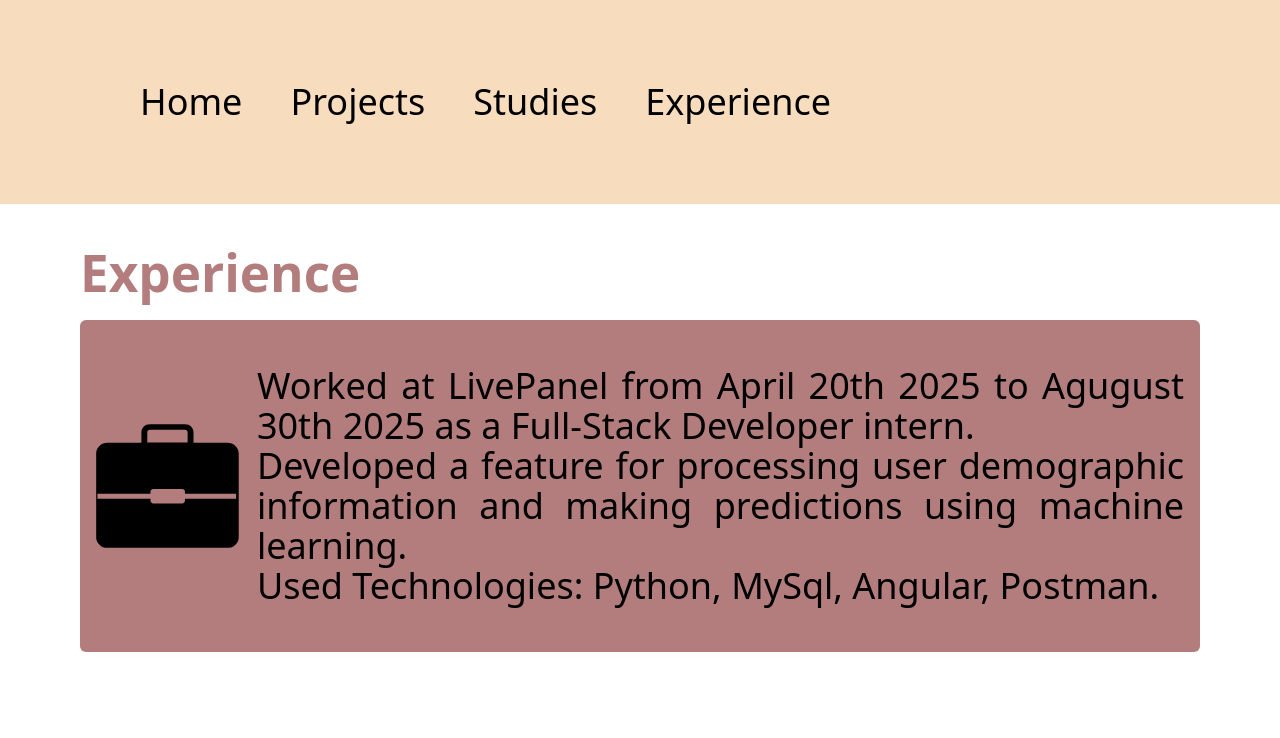
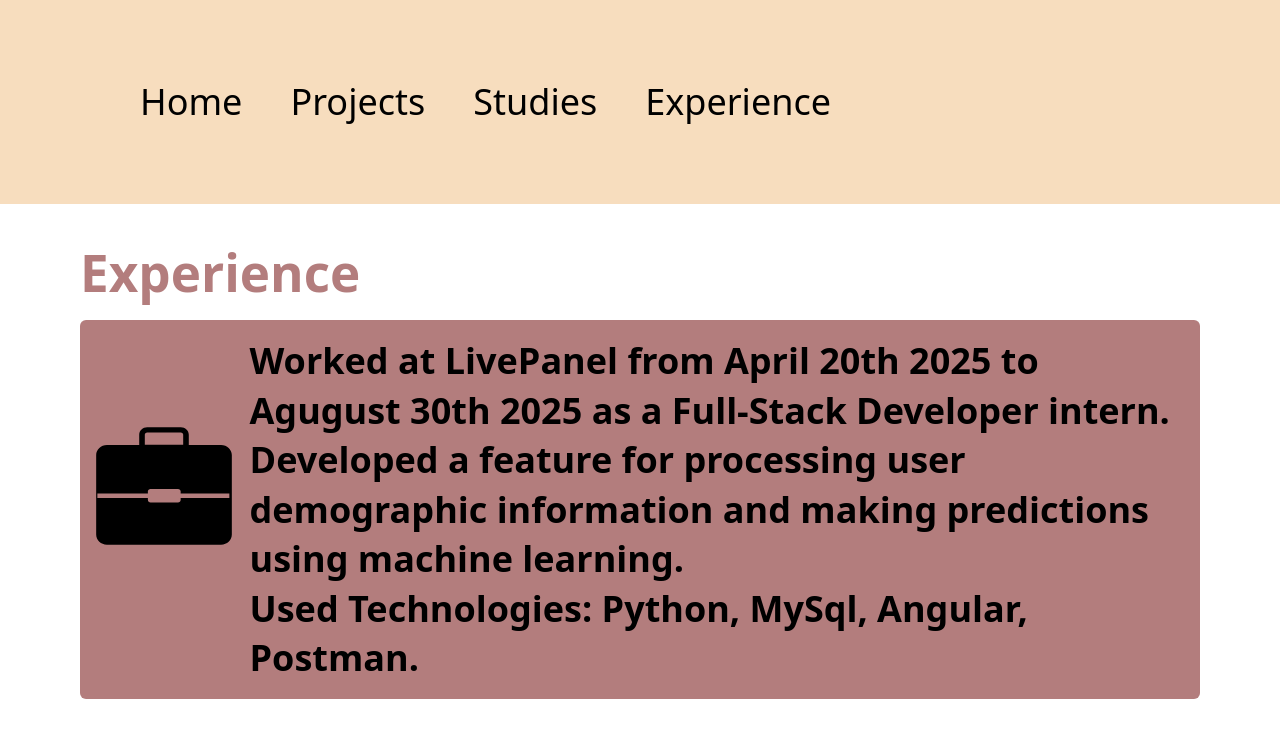
Before and after one commit to ThiagoZanconi/Personal-Web-Page, a React (Vite) app: page /Experience in a window 1280 px wide. Shown: the top 738 px of the page. Built offline with nearby package versions, Linux system fonts and the light colour scheme.

Commit message:
Deleted automatic deploy

```diff
--- a/src/pages/experience.tsx
+++ b/src/pages/experience.tsx
@@ -14,7 +14,7 @@ function Experience() {
                             <img src={workExperienceIcon} className="mx-auto h-[200px] lg:h-[300px] rounded-sm" alt="Orthodox Cross" />
                         </div>
                         <div className="flex justify-items-center items-center">
-                            <p className='sm:text-xl md:text-2xl lg:text-4xl md:text-justify color-black font-medium'>
+                            <p className='sm:text-xl md:text-2xl lg:text-4xl color-black font-semibold leading-snug text-left'>
                                 Worked at LivePanel from April 20th 2025 to Agugust 30th 2025 as a Full-Stack Developer intern.
                                 <br />
                                 Developed a feature for processing user demographic information and making predictions using
--- a/src/pages/studies.tsx
+++ b/src/pages/studies.tsx
@@ -14,7 +14,7 @@ function Studies() {
                             <img src={studyIcon} className="mx-auto h-[200px] lg:h-[300px] rounded-sm" alt="Orthodox Cross" />
                         </div>
                         <div className="flex justify-items-center items-center">
-                            <p className='sm:text-xl md:text-2xl lg:text-4xl md:text-justify color-black font-medium'>
+                            <p className='sm:text-xl md:text-2xl lg:text-4xl color-black font-semibold leading-snug text-left'>
                                 Graduated as an Information Systems Engineer from the National University of the South,
                                 Bahía Blanca - Argentina,
                                 2017 - 2025.
```
